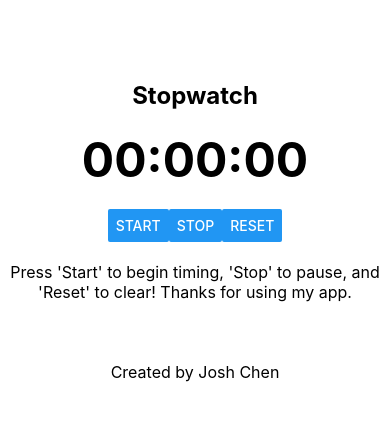
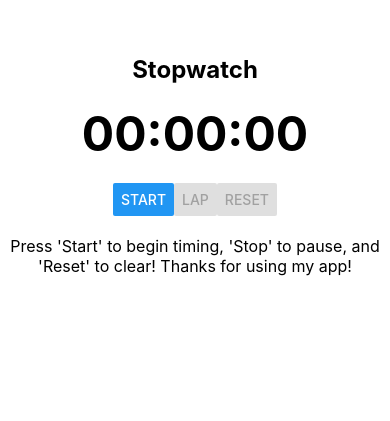
Before and after one commit to Shopify/eng-intern-assessment-react-native, a React Native app: screen / in a window 390 px wide. Shown: the part 191-612 px from the top of the page. Built offline with nearby package versions, Linux system fonts and the light colour scheme.

Commit message:
Stopwatch

```diff
--- a/src/StopWatch.tsx
+++ b/src/StopWatch.tsx
@@ -2,7 +2,7 @@
 // 2024-Jan-10
 
 import React, { useState, useEffect, useRef } from 'react';
-import { StyleSheet, Text, View } from 'react-native';
+import { ScrollView, StyleSheet, Text, View } from 'react-native';
 import StopwatchButton from './StopWatchButton';
 
 // Stopwatch component
@@ -10,6 +10,8 @@ export default function Stopwatch() {
   const [time, setTime] = useState(0);
   const [running, setRunning] = useState(false);
   const intervalRef = useRef<number | null>(null);
+  const [laps, setLaps] = useState<number[]>([]);
+  const [hasStarted, setHasStarted] = useState(false);
 
   useEffect(() => {
     if (running) {
@@ -35,29 +37,60 @@ export default function Stopwatch() {
       .join(':');
   };
 
-  const handleStart = () => setRunning(true);
-  const handleStop = () => setRunning(false);
+
   const handleReset = () => {
     setRunning(false);
     setTime(0);
+    setLaps([]);
+    setHasStarted(false);
+  };
+
+  const handleLap = () => {
+    setLaps([...laps, time]);
+  };
+
+  const handleStartStopResume = () => {
+    if (!running) {
+      if (!hasStarted) {
+        setHasStarted(true);
+      }
+      setRunning(true);
+    } else {
+      setRunning(false);
+    }
   };
 
   return (
     <View style={styles.container}>
+      <View style={styles.centeredContent}>
         <Text style={styles.title}>Stopwatch</Text>
         <Text style={styles.timeDisplay}>{formatTime(time)}</Text>
         <StopwatchButton
-        onStart={handleStart}
-        onStop={handleStop}
+          onStartStopResume={handleStartStopResume}
           onReset={handleReset}
+          onLap={handleLap}
+          running={running}
+          hasStarted={hasStarted}
         />
         <Text style={styles.instructions}>
-        Press 'Start' to begin timing, 'Stop' to pause, and 'Reset' to clear! Thanks for using my app.
+          Press 'Start' to begin timing, 'Stop' to pause, and 'Reset' to clear! Thanks for using my app!
         </Text>
+      </View>
+      <Text style={styles.instructions}>
+      {laps.length > 5 && "If the lap list gets too long, please scroll down."}
+        </Text>
+      <ScrollView
+        testID="lap-list"
+        style={styles.lapScrollView}
+        contentContainerStyle={styles.lapScrollViewContent}
+      >
 
-      <Text style={styles.josh}>
-        Created by Josh Chen
+        {laps.map((lap, index) => (
+          <Text key={index} style={styles.lap}>
+            Lap {index + 1}: {formatTime(lap)}
           </Text>
+        ))}
+      </ScrollView>
     </View>
   );
 }
@@ -72,6 +105,11 @@ const styles = StyleSheet.create({
     fontWeight: 'bold',
     marginBottom: 20,
   },
+  centeredContent: {
+    flex: 1,
+    justifyContent: 'center',
+    alignItems: 'center',
+  },
   timeDisplay: {
     fontSize: 48,
     fontWeight: 'bold',
@@ -82,6 +120,18 @@ const styles = StyleSheet.create({
     textAlign: 'center',
     marginTop: 20,
   },
+  lapScrollView: {
+    maxHeight: 200, // Adjust the maximum height as needed
+    width: '100%',
+  },
+  lapScrollViewContent: {
+    alignItems: 'center',
+  },
+  lap: {
+    fontSize: 18,
+    textAlign: 'center',
+    marginTop: 10,
+  },
   josh: {
     fontSize: 16,
     textAlign: 'center',
--- a/src/StopWatchButton.tsx
+++ b/src/StopWatchButton.tsx
@@ -4,12 +4,20 @@
 import React from 'react';
 import { Button, View } from 'react-native';
 
-export default function StopwatchButton({ onStart, onStop, onReset }: { onStart: () => void, onStop: () => void, onReset: () => void }) {
+export default function StopwatchButton({ onStartStopResume, onReset, onLap, running, hasStarted }: {
+  onStartStopResume: () => void;
+  onReset: () => void;
+  onLap: () => void;
+  running: boolean;
+  hasStarted: boolean;
+}) {
+  let buttonLabel = running ? "Stop" : hasStarted ? "Resume" : "Start";
+
   return (
     <View style={{ flexDirection: 'row', justifyContent: 'space-around' }}>
-      <Button title="Start" onPress={onStart} />
-      <Button title="Stop" onPress={onStop} />
-      <Button title="Reset" onPress={onReset} />
+      <Button title={buttonLabel} onPress={onStartStopResume} />
+      <Button title="Lap" onPress={onLap} disabled={!running} />
+      <Button title="Reset" onPress={onReset} disabled={!hasStarted} />
     </View>
   );
 }
```
Lines whose indentation alone changed are shown as unchanged.
